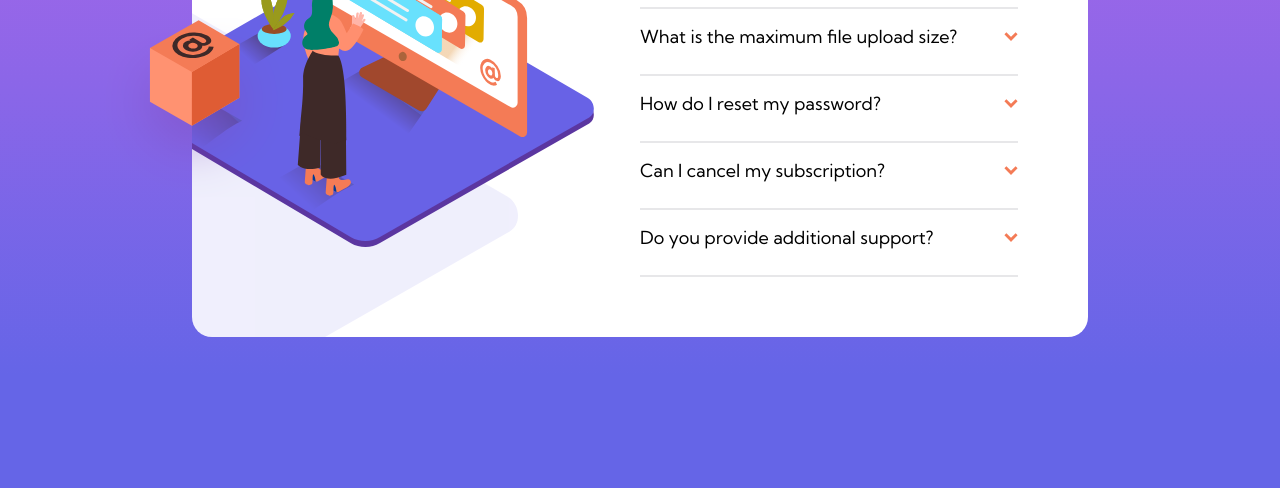
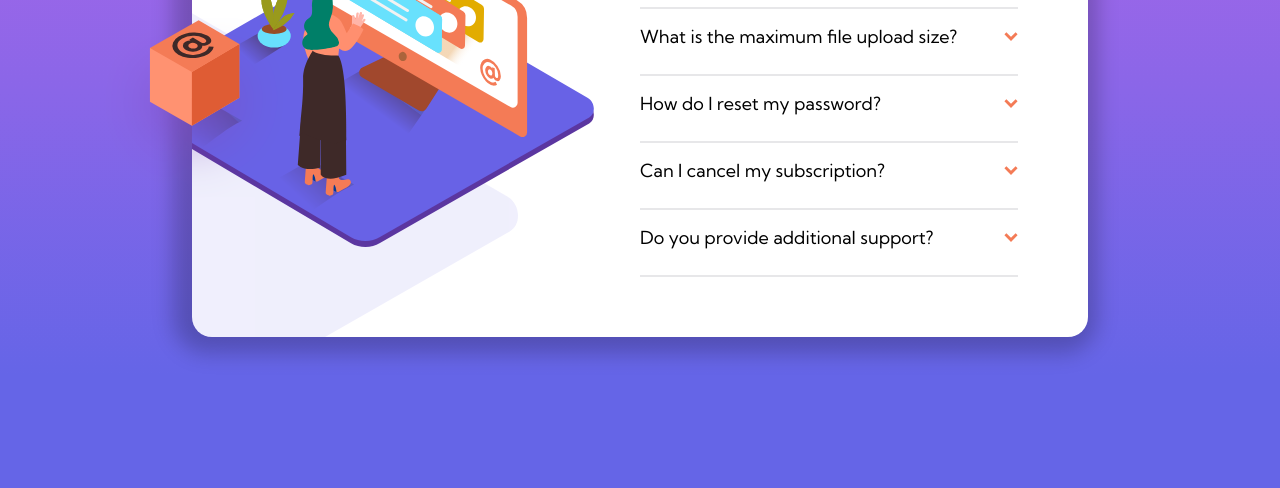
Before and after one commit to LeanCodE476/FAQ-accordion-card, a plain HTML site: page index.html in a window 1280 px wide. Shown: the part 312-800 px from the top of the page. Drawn offline with Linux system fonts and the light colour scheme.

Commit message:
cambiando box shadow

```diff
--- a/styles.scss
+++ b/styles.scss
@@ -64,6 +64,9 @@ main{
     grid-template-areas: "contL contR";
     grid-template-columns: 1fr 1fr;
     position: relative;
+box-shadow: -5px 2px 21px 14px rgba(0, 0, 0, 0.22);
+    -webkit-box-shadow: -5px 2px 21px 14px rgba(0, 0, 0, 0.22);
+    -moz-box-shadow: -5px 2px 21px 14px rgba(0, 0, 0, 0.22);
     .container-left{
         background-image: url(images/bg-pattern-desktop.svg);
         background-repeat: no-repeat;
```
Also changed, not shown: styles.css, 1 other file.
